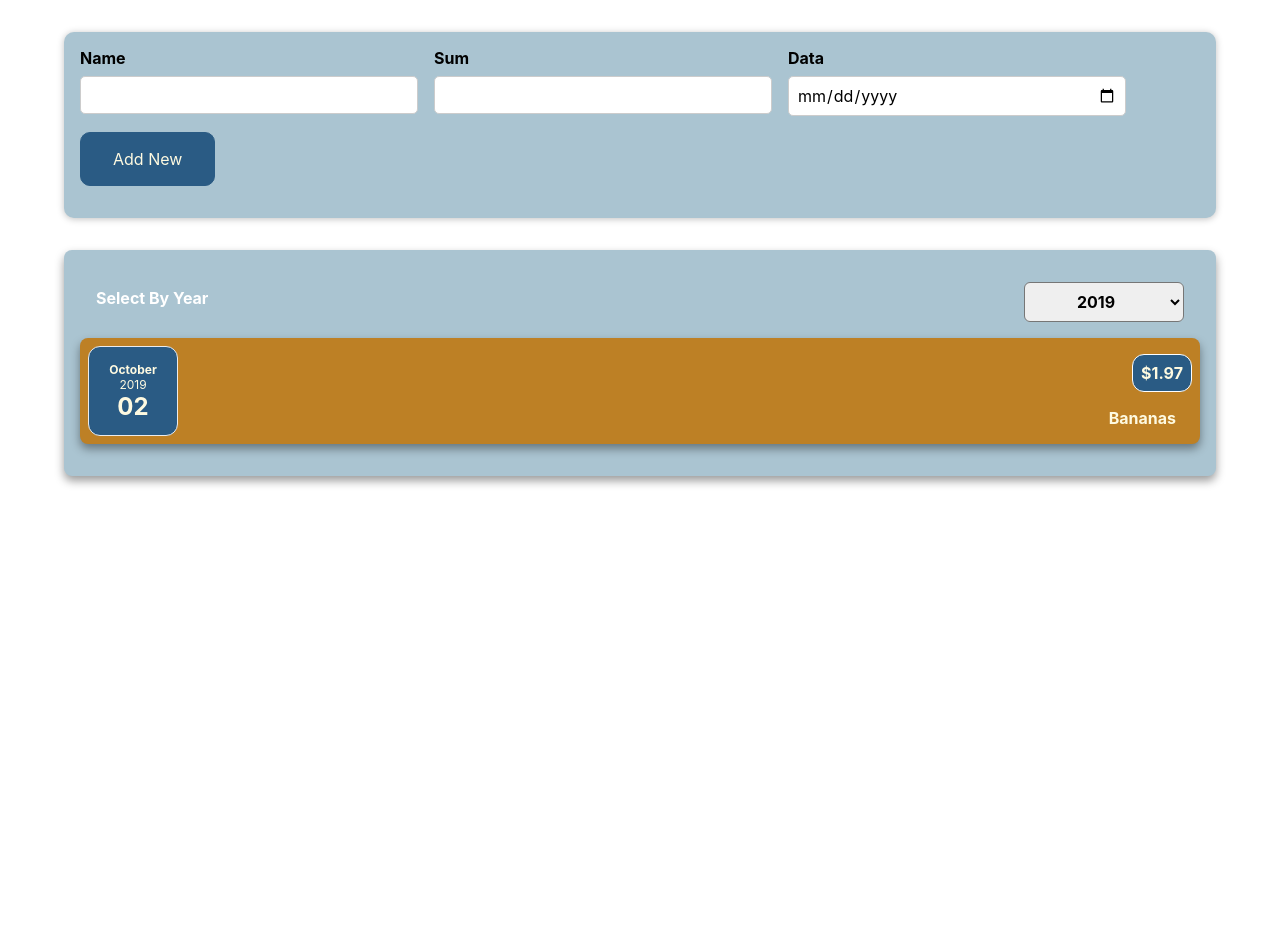
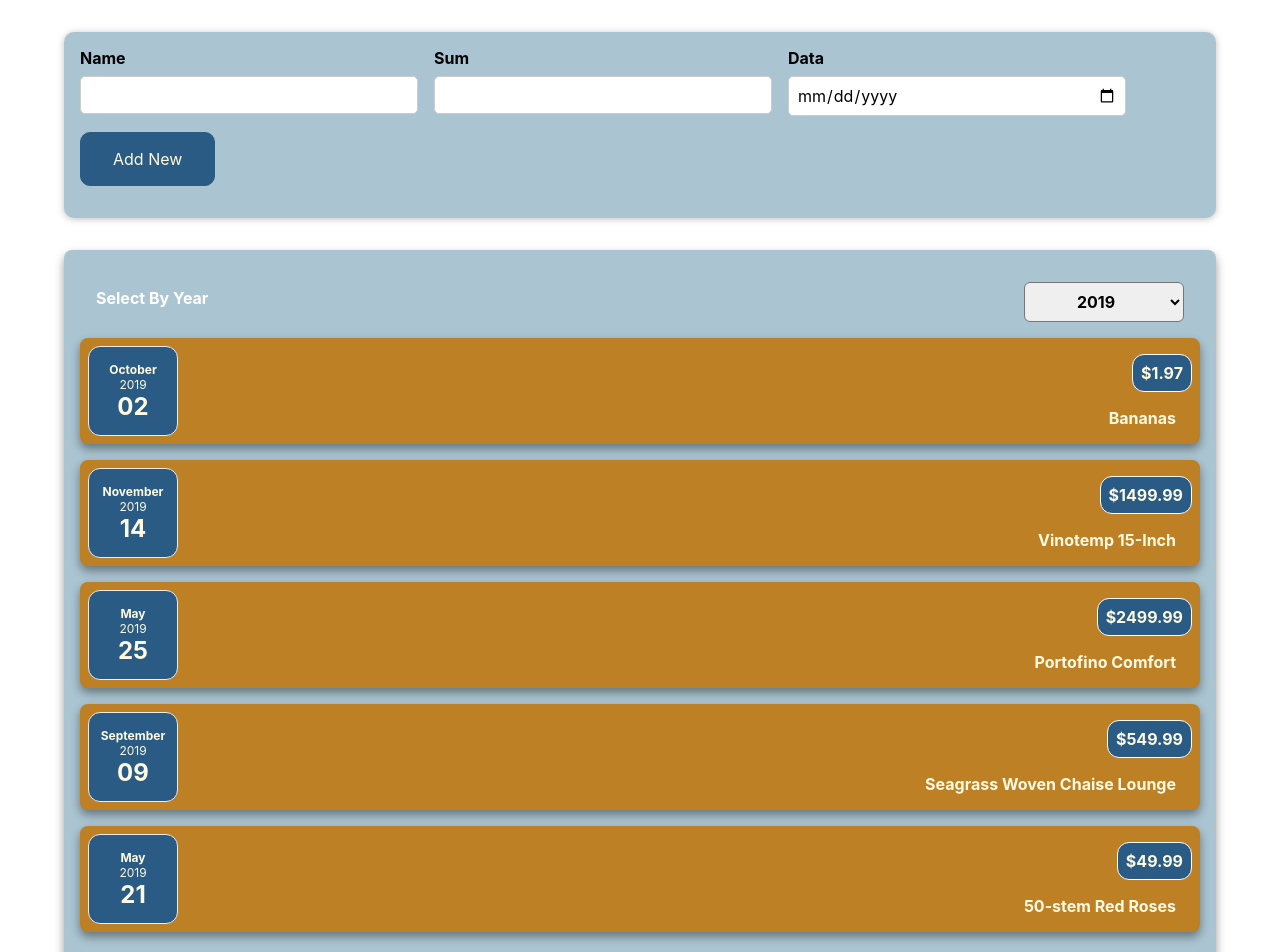
Before and after one commit to OlegZaichuk/ReactJS_Cost_Accounting, a React (Create React App) app: page / in a window 1280 px wide. Shown: the top 952 px of the page. Before the commit the page ends 800 px from the top, so only its background shows below. Built offline with nearby package versions, Linux system fonts and the light colour scheme.

Commit message:
update costs arr

```diff
--- a/src/App.js
+++ b/src/App.js
@@ -29,6 +29,102 @@ function App() {
       description: 'Bananas',
       amount: 1.97,
     },
+    {
+      id: '234',
+      data: new Date(2019,10,14),
+      description: 'Vinotemp 15-Inch',
+      amount: 1499.99,
+    },
+    {
+      id: '2632',
+      data: new Date(2019,4,25),
+      description: 'Portofino Comfort',
+      amount: 2499.99,
+    },
+    {
+      id: '427c',
+      data: new Date(2019,8,9),
+      description: 'Seagrass Woven Chaise Lounge',
+      amount: 549.99,
+    },
+    {
+      id: '32s',
+      data: new Date(2019,4,21),
+      description: '50-stem Red Roses',
+      amount: 49.99,
+    },
+    {
+      id: '23a',
+      data: new Date(2020,1,14),
+      description: 'Kenwood Chef Major 7-Qt. Stand Mixer',
+      amount: 499.99,
+    },
+    {
+      id: '86a',
+      data: new Date(2020,7,2),
+      description: 'Braun MultiQuick 7 Hand Blender',
+      amount: 99.99,
+    },
+    {
+      id: 'a53q',
+      data: new Date(2020,10,12),
+      description: 'Vinotheque 288 Bottle',
+      amount: 3299.99,
+    },
+    {
+      id: '2ai1',
+      data: new Date(2021,3,17),
+      description: 'GE Smart 40 Gallon Electric Water Heater',
+      amount: 719.99,
+    },
+    {
+      id: '4s63',
+      data: new Date(2021,5,11),
+      description: 'Ancona 30 Inch. Convertible',
+      amount: 249.99,
+    },
+    {
+      id: 'qd42',
+      data: new Date(2021,11,6),
+      description: 'Samsung Smart 44dBA Dishwasher',
+      amount: 625.23,
+    },
+    {
+      id: '5f2',
+      data: new Date(2021,5,9),
+      description: 'KitchenAid Stainless Steel 8-Burner Grill',
+      amount: 1499.99,
+    },
+    {
+      id: 'zf32',
+      data: new Date(2021,2,9),
+      description: 'Rapid Flo 5/8 in. x 100 ft. Compact Garden Hose',
+      amount: 49.99,
+    },
+    {
+      id: 'sa130s',
+      data: new Date(2022,1,11),
+      description: 'MacBook Pro 13.3"',
+      amount: 1249.99,
+    },
+    {
+      id: '2eLd2',
+      data: new Date(2022,4,13),
+      description: 'LG UltraGear 38" Class WQHD IPS',
+      amount: 1599.99,
+    },
+    {
+      id: '023dq',
+      data: new Date(2022,8,24),
+      description: 'Ozzie Swivel Chair',
+      amount: 199.99,
+    },
+    {
+      id: 'we324',
+      data: new Date(2022,11,10),
+      description: 'EPOS Sennheiser GSP 302',
+      amount: 48.99,
+    },
   ]
   const [costsList, setCostsList] = useState(costs)
   const addCostHandler = (costNew) =>{
```
